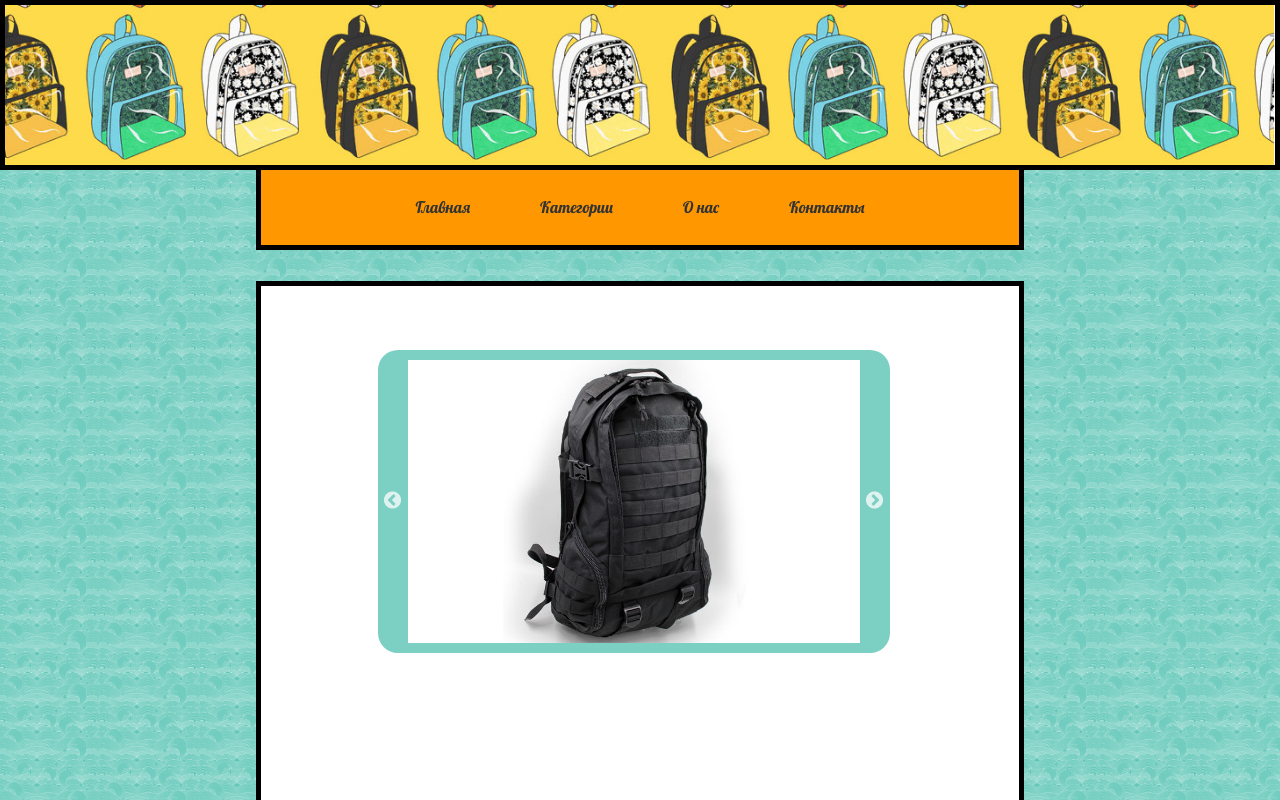
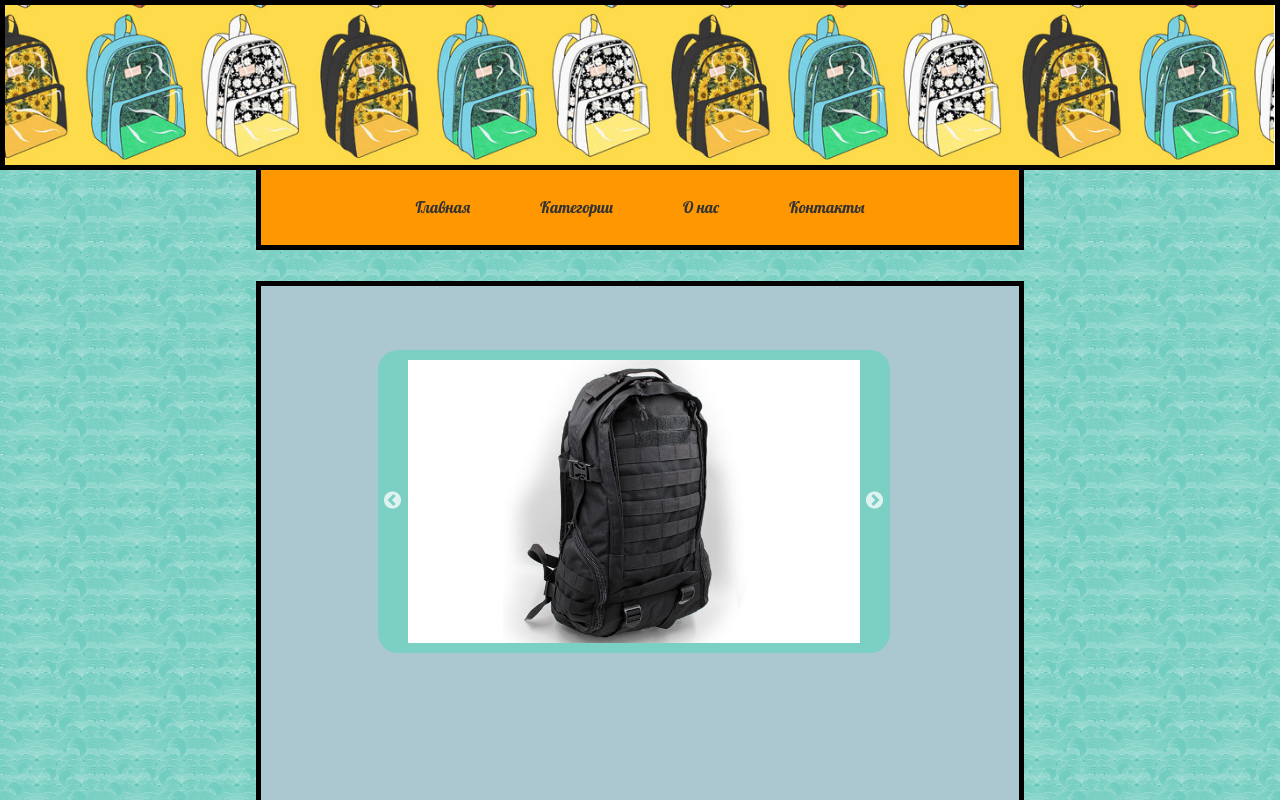
Before and after one commit to CyberCutlet/CyberCutlet.gitgub.io, a plain HTML site: page index.html in a window 1280 px wide. Shown: the top 800 px of the page. Drawn offline with Linux system fonts and the light colour scheme.

Commit message:
Update style.css

```diff
--- a/css/style.css
+++ b/css/style.css
@@ -128,7 +128,7 @@ body background-image{
 }
 #content{
 	position:absolute;
-	background-color:white;
+	background-color:#ABC8D0;
 	padding-top:4000px;
 	margin-top:-29%;
 	background-size:cover;
```
